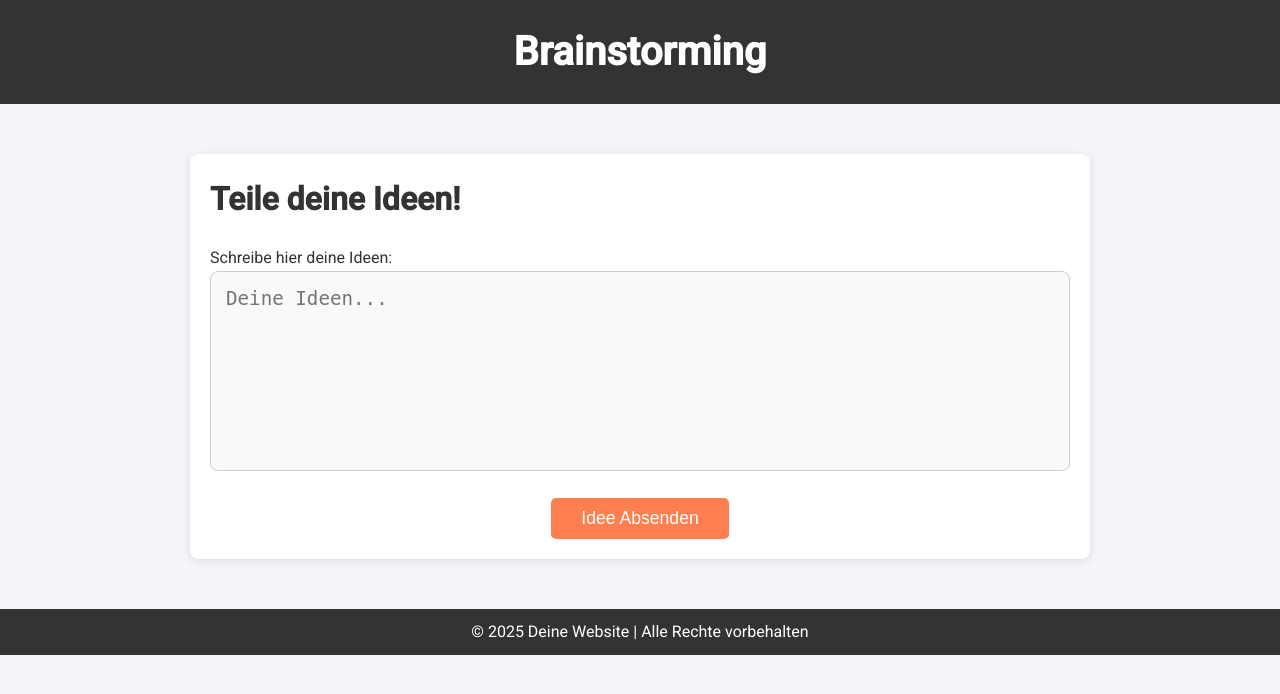
After one commit to Usman-65/E-Business1, a Flask app: page /brainstorming in a window 1280 px wide. The commit adds this page. Shown: the top 694 px of the page. Run offline with Flask 3, Linux system fonts and the light colour scheme.

Commit message:
verschönerung, und erstellung von brainstorming

```diff
--- a/app.py
+++ b/app.py
@@ -6,9 +6,31 @@ app = Flask(__name__)
 def home():
     return render_template('index.html')
 
+if __name__ == '__main__':
+    app.run(debug=True)
+
 @app.route('/brainstorming')
 def brainstorming():
     return render_template('brainstorming.html')
+
+@app.route('/save-idea', methods=['POST'])
+def save_idea():
+    # Speichern der Idee aus dem Formular
+    idea = request.form.get('idea')
+
+    if idea:
+        ideas.append(idea)  # Speichern der Idee in der Liste
+
+    # Umleitung zur Brainstorming-Seite
+    return redirect(url_for('brainstorming'))
+
+@app.route('/ideas')
+def show_ideas():
+    # Zeige alle gespeicherten Ideen an
+    return render_template('ideas.html', ideas=ideas)
+
+if __name__ == '__main__':
+    app.run(debug=True)
 
 @app.route('/ueber-uns')
 def ueber_uns():
--- /dev/null
+++ b/templates/brainstorming.html
@@ -0,0 +1,125 @@
+<!DOCTYPE html>
+<html lang="de">
+<head>
+    <meta charset="UTF-8">
+    <meta name="viewport" content="width=device-width, initial-scale=1.0">
+    <title>Brainstorming</title>
+    <link href="https://fonts.googleapis.com/css2?family=Roboto:wght@400;500&family=Open+Sans:wght@300;400&display=swap" rel="stylesheet">
+    <style>
+        * {
+            margin: 0;
+            padding: 0;
+            box-sizing: border-box;
+        }
+
+        body {
+            font-family: 'Roboto', sans-serif;
+            background-color: #f4f4f9;
+            color: #333;
+            line-height: 1.6;
+        }
+
+        header {
+            background: #333;
+            color: white;
+            padding: 20px 50px;
+            text-align: center;
+        }
+
+        header h1 {
+            font-size: 2.5rem;
+        }
+
+        .container {
+            max-width: 900px;
+            margin: 50px auto;
+            padding: 20px;
+            background-color: white;
+            border-radius: 8px;
+            box-shadow: 0 2px 10px rgba(0, 0, 0, 0.1);
+        }
+
+        .container h2 {
+            font-size: 2rem;
+            margin-bottom: 20px;
+        }
+
+        .textarea-container {
+            margin-bottom: 20px;
+        }
+
+        textarea {
+            width: 100%;
+            height: 200px;
+            padding: 15px;
+            font-size: 1.2rem;
+            border: 1px solid #ccc;
+            border-radius: 8px;
+            resize: none;
+            outline: none;
+            background-color: #f9f9f9;
+        }
+
+        textarea:focus {
+            border-color: #007bff;
+            background-color: #fff;
+        }
+
+        .btn-container {
+            text-align: center;
+        }
+
+        button {
+            padding: 10px 30px;
+            font-size: 1.1rem;
+            background-color: #ff7f50;
+            border: none;
+            border-radius: 5px;
+            cursor: pointer;
+            color: white;
+            transition: background-color 0.3s;
+        }
+
+        button:hover {
+            background-color: #ff6347;
+        }
+
+        footer {
+            background-color: #333;
+            color: white;
+            text-align: center;
+            padding: 10px 0;
+            margin-top: 30px;
+        }
+    </style>
+</head>
+<body>
+
+    <!-- Header Section -->
+    <header>
+        <h1>Brainstorming</h1>
+    </header>
+
+    <!-- Main Container -->
+    <div class="container">
+        <h2>Teile deine Ideen!</h2>
+
+        <form action="/save-idea" method="POST">
+            <div class="textarea-container">
+                <label for="idea">Schreibe hier deine Ideen:</label>
+                <textarea id="idea" name="idea" placeholder="Deine Ideen..." required></textarea>
+            </div>
+
+            <div class="btn-container">
+                <button type="submit">Idee Absenden</button>
+            </div>
+        </form>
+    </div>
+
+    <!-- Footer Section -->
+    <footer>
+        <p>© 2025 Deine Website | Alle Rechte vorbehalten</p>
+    </footer>
+
+</body>
+</html>
```
Also changed, not shown: templates/index.html (+202 -51 lines).
